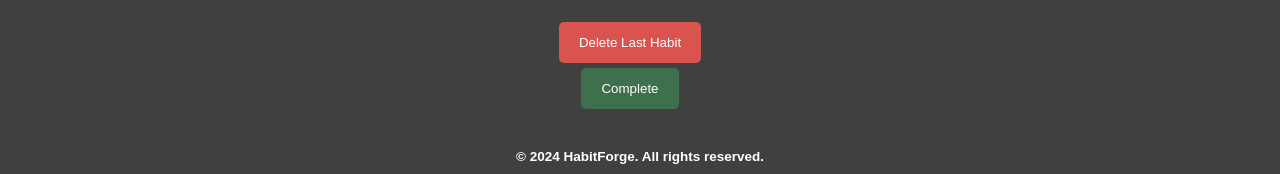
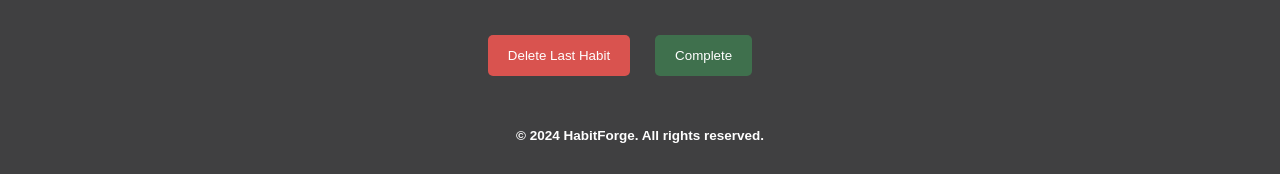
Before and after one commit to SHIN0003/finalProject, a website: page src/client/tracker.html in a window 1280 px wide. Shown: the part 1229-1403 px from the top of the page. After the commit the page ends 1382 px from the top, so only its background shows below. Drawn offline with Linux system fonts and the light colour scheme; a script that the page names is missing.

Commit message:
update the paddling

```diff
--- a/src/client/css/tracker.css
+++ b/src/client/css/tracker.css
@@ -423,7 +423,7 @@
 
 
   .save-cancel-buttons .save-button,
-  .save-cancel-buttons .cancel-button{
+  .save-cancel-buttons .cancel-button, .button-container{
     padding: 12.5px 20px;
     border: none;
     border-radius: 5px;
--- a/src/client/tracker.html
+++ b/src/client/tracker.html
@@ -82,8 +82,10 @@
                 </div>
             </div>
         </div>
-        <button class="delete-button" id="delete-last-habit-btn">Delete Last Habit</button>
-        <button class="complete-button" onclick="completeHabit('${habit._id}')">Complete</button>
+        <div class="button-container">
+            <button class="delete-button" id="delete-last-habit-btn">Delete Last Habit</button>
+            <button class="complete-button" id="complete-habit-btn">Complete</button>
+        </div>
         </main>
     <footer class="footer">
         <!-- Footer content -->
```
